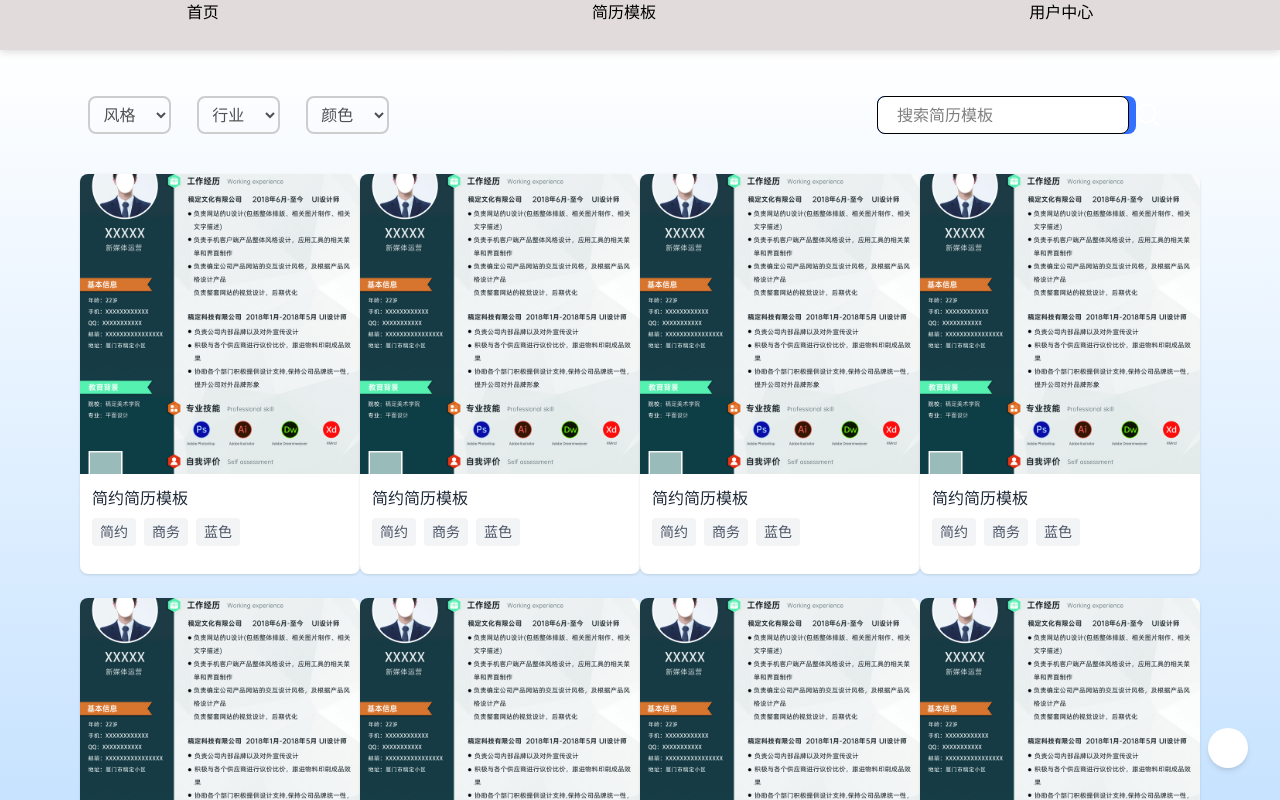
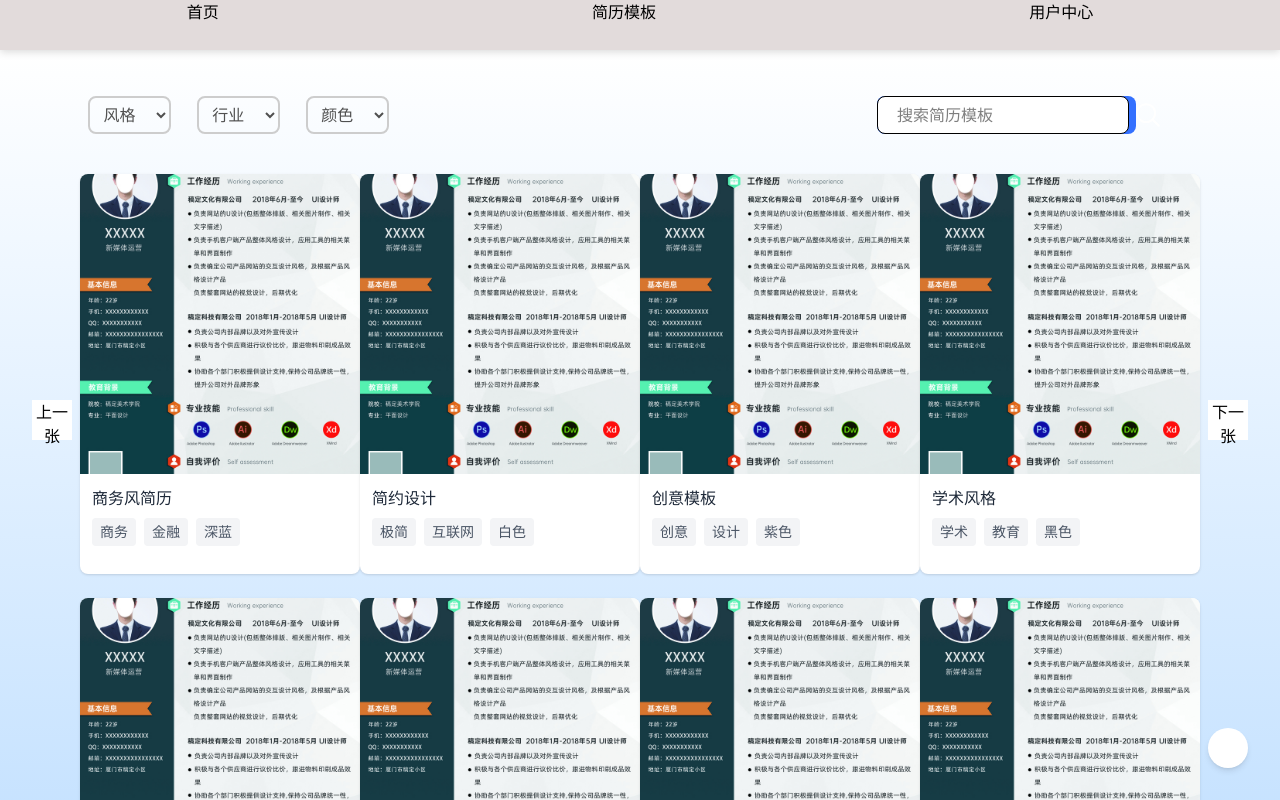
Before and after one commit to codepaintstudio/cp-resume, a Vue app: page /cv in a window 1280 px wide. Shown: the top 800 px of the page. Built offline with nearby package versions, Linux system fonts and the light colour scheme; the HTML template or start-up script is replaced by a standard one.

Commit message:
feat(CvTemplate):组件传值,模板详情页面切换按钮

```diff
--- a/src/components/CvCard.vue
+++ b/src/components/CvCard.vue
@@ -1,26 +1,38 @@
 <script setup lang="ts">
-import imgCV from "@/assets/images/default-resume.png";
+// import imgCV from "@/assets/images/default-resume.png";
 import { defineProps } from "vue";
 
 defineProps({
   customClass: {
     type: String,
     default: 'w-70 h-100'
+  },
+  cvData: {
+    type: Object,
+    default: () => ({
+      id: '',
+      title: '标题',
+      imageUrl: 'src/assets/images/default-resume.png',
+      style: '风格',
+      industry: '行业',
+      color: '颜色',
+      size: '默认尺寸'
+    })
   }
 });
 
 </script>
 <template>
   <div :class="['bg-white rounded-lg shadow-sm hover:shadow-lg transition-shadow', customClass]">
-    <img :src="imgCV" class="w-full h-3/4 object-cover rounded-t-lg" :alt="`简历模板`">
+    <img :src="cvData.imageUrl" class="w-full h-3/4 object-cover rounded-t-lg" :alt="`简历模板`">
     <div class="p-3">
       <div class="flex items-center justify-between">
-        <h3 class="text-gray-800 font-medium">简约简历模板</h3>
+        <h3 class="text-gray-800 font-medium">{{ cvData.title }}</h3>
       </div>
       <div class="flex flex-wrap gap-2 mt-2 mb-2">
-        <span class="px-2 py-1 bg-gray-100 text-gray-600 text-sm rounded">简约</span>
-        <span class="px-2 py-1 bg-gray-100 text-gray-600 text-sm rounded">商务</span>
-        <span class="px-2 py-1 bg-gray-100 text-gray-600 text-sm rounded">蓝色</span>
+        <span class="px-2 py-1 bg-gray-100 text-gray-600 text-sm rounded">{{ cvData.style }}</span>
+        <span class="px-2 py-1 bg-gray-100 text-gray-600 text-sm rounded">{{ cvData.industry }}</span>
+        <span class="px-2 py-1 bg-gray-100 text-gray-600 text-sm rounded">{{ cvData.color }}</span>
       </div>
     </div>
   </div>
--- a/src/views/CvTemplate/CvTemplate.vue
+++ b/src/views/CvTemplate/CvTemplate.vue
@@ -3,12 +3,38 @@ import { ref } from "vue";
 import Menu from './components/CvTemplatePreview.vue';
 import CvCard from "@/components/CvCard.vue";
 
-// 控制菜单显示与隐藏的状态
-const showMenu = ref(false);
+//模拟数据
+const mockData = [
+  { id: '1', title: '商务风简历', imageUrl: 'src/assets/images/default-resume.png', style: '商务', industry: '金融', color: '深蓝', size: '210*297' },
+  { id: '2', title: '简约设计', imageUrl: 'src/assets/images/default-resume.png', style: '极简', industry: '互联网', color: '白色', size: '210*285' },
+  { id: '3', title: '创意模板', imageUrl: 'src/assets/images/default-resume.png', style: '创意', industry: '设计', color: '紫色', size: '215*297' },
+  { id: '4', title: '学术风格', imageUrl: 'src/assets/images/default-resume.png', style: '学术', industry: '教育', color: '黑色', size: '210*290' },
+  { id: '5', title: '现代时尚', imageUrl: 'src/assets/images/default-resume.png', style: '现代', industry: '广告', color: '灰色', size: '220*300' },
+  { id: '6', title: '正式简历', imageUrl: 'src/assets/images/default-resume.png', style: '正式', industry: '行政', color: '深灰', size: '210*297' },
+  { id: '7', title: '科技风格', imageUrl: 'src/assets/images/default-resume.png', style: '科技', industry: 'IT', color: '蓝绿', size: '230*310' },
+  { id: '8', title: '医疗专用', imageUrl: 'src/assets/images/default-resume.png', style: '严谨', industry: '医疗', color: '天蓝', size: '210*297' },
+  { id: '9', title: '自由职业', imageUrl: 'src/assets/images/default-resume.png', style: '随性', industry: '自由职业', color: '米色', size: '215*295' },
+  { id: '10', title: '艺术风', imageUrl: 'src/assets/images/default-resume.png', style: '艺术', industry: '设计', color: '红色', size: '210*280' },
+  { id: '11', title: '工程师专用', imageUrl: 'src/assets/images/default-resume.png', style: '工程', industry: '建筑', color: '钢蓝', size: '225*315' },
+  { id: '12', title: '实习生简历', imageUrl: '/src/assets/images/default-resume.png', style: '实习', industry: '大学生', color: '青色', size: '210*290' }
+];
+
+const selectedIndex = ref(0); // 当前选中的简历索引
+const showMenu = ref(false); // 控制菜单显示与隐藏的状态
 // 切换菜单显示状态
-const toggleMenu = () => {
+const toggleMenu = (index: number) => {
   showMenu.value = !showMenu.value;
+  selectedIndex.value = index; // 更新选中的简历数据
   scrollToTop();
+};
+
+// 切换上一张
+const prevCv = () => {
+  if (selectedIndex.value > 0) selectedIndex.value--;
+};
+// 切换下一张
+const nextCv = () => {
+  if (selectedIndex.value < mockData.length - 1) selectedIndex.value++;
 };
 
 const select1 = ref("");
@@ -72,7 +98,7 @@ const scrollToTop = () => {
 
       <!-- 模板 -->
       <div class="flex justify-between flex-wrap gap-y-[1.5rem]">
-        <CvCard v-for="i in 12" :key="i" @click="toggleMenu"></CvCard>
+        <CvCard v-for="(i, index) in mockData" :key="i.id" :cvData="i" @click="toggleMenu(index)"></CvCard>
         <i class="w-[279px]"></i><i class="w-[279px]"></i><i class="w-[279px]"></i><i class="w-[279px]"></i><i
           class="w-[279px]"></i>
       </div>
@@ -81,9 +107,13 @@ const scrollToTop = () => {
     <!-- 引用菜单组件，并绑定显示状态 -->
     <div v-if="showMenu" class="absolute top-0 bg-black opacity-25 w-full h-full">
     </div>
-    <Menu class="absolute h-full top-0 left-0 right-0" :isVisible="showMenu" @update:isVisible="showMenu = $event">
+
+    <Menu class="absolute h-full top-0 left-0 right-0" :cvData="mockData[selectedIndex]" :isVisible="showMenu"
+      @update:isVisible="showMenu = $event">
     </Menu>
 
+    <button class="fixed  top-1/2 left-8 w-10 h-10 bg-white" @click="prevCv">上一张</button>
+    <button class="fixed  top-1/2 right-8 w-10 h-10 bg-white" @click="nextCv">下一张</button>
     <!-- 返回顶部 -->
     <button @click="scrollToTop"
       class="fixed bottom-8 right-8 w-10 h-10 bg-white shadow-md rounded-full flex items-center justify-center hover:shadow-lg transition-shadow !rounded-button whitespace-nowrap">
--- a/src/views/CvTemplate/components/CvTemplatePreview.vue
+++ b/src/views/CvTemplate/components/CvTemplatePreview.vue
@@ -7,6 +7,20 @@ const props = defineProps({
   isVisible: {
     type: Boolean,
     default: false
+  },
+  cvData: {
+    type: Object,
+    default: () => {
+      return {
+        id: '',
+        title: '标题',
+        imageUrl: 'src/assets/images/default-resume.png',
+        style: '风格',
+        industry: '行业',
+        color: '颜色',
+        size: '默认尺寸'
+      }
+    }
   }
 });
 
@@ -24,7 +38,6 @@ const closeMenu = () => {
       class="flex flex-col justify-center w-320 min-h-screen bg-white opacity-100 p-16 rounded-lg shadow-lg mx-auto mt-[30px]">
 
       <!-- 菜单内容 -->
-      <!-- <div class="container mx-auto p-6"> -->
 
       <!-- 简历详情 -->
       <div class="flex mt-[1rem] justify-center md:flex-row items-center md:items-start gap-6">
@@ -35,15 +48,15 @@ const closeMenu = () => {
 
         <!-- 右侧详情 -->
         <div class="space-y-5 mt-[50px]">
-          <h1 class="text-2xl font-bold">蓝色简约简历蓝色简约简历</h1>
+          <h1 class="text-2xl font-bold">{{ cvData.title }}</h1>
           <div class="flex gap-2">
-            <span class="px-2 py-1 text-sm bg-gray-200 rounded">简约</span>
-            <span class="px-2 py-1 text-sm bg-gray-200 rounded">商务</span>
-            <span class="px-2 py-1 text-sm bg-gray-200 rounded">蓝色</span>
+            <span class="px-2 py-1 text-sm bg-gray-200 rounded">{{ cvData.style }}</span>
+            <span class="px-2 py-1 text-sm bg-gray-200 rounded">{{ cvData.industry }}</span>
+            <span class="px-2 py-1 text-sm bg-gray-200 rounded">{{ cvData.color }}</span>
           </div>
 
-          <p class="text-gray-600 text-sm color-[#595b5e]">尺寸：21x29.5厘米</p>
-          <p class="text-gray-600 text-sm color-[#595b5e]">颜色：蓝色</p>
+          <p class="text-gray-600 text-sm color-[#595b5e]">尺寸：{{ cvData.size }}</p>
+          <p class="text-gray-600 text-sm color-[#595b5e]">颜色：{{ cvData.color }}</p>
 
           <RouterLink to="/edit"
             class="mt-[40px] w-[15rem] bg-blue-500 text-white px-6 py-2 rounded-md flex items-center gap-2 hover:bg-blue-600 justify-center">
@@ -68,8 +81,6 @@ const closeMenu = () => {
         </div>
       </div>
 
-      <!-- </div> -->
-
     </div>
   </div>
 
```
